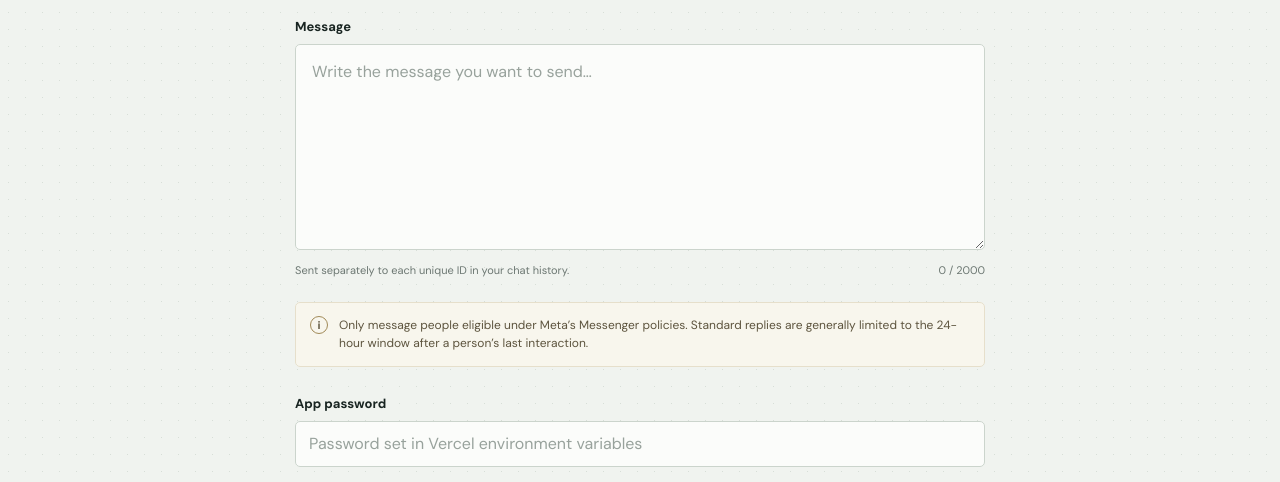
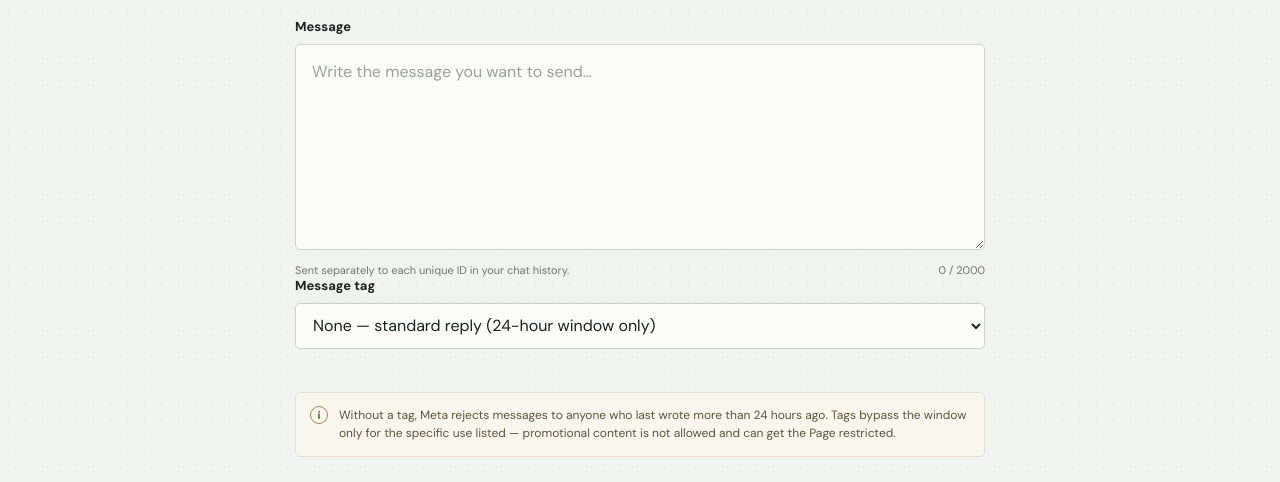
Before and after one commit to johnaungkhant/chat_reply, a website: page index.html in a window 1280 px wide. Shown: the part 268-750 px from the top of the page. Drawn offline with Linux system fonts and the light colour scheme; no server answers.

Commit message:
outboundlimit

```diff
--- a/index.html
+++ b/index.html
@@ -39,9 +39,17 @@
             <span id="character-count">0 / 2000</span>
           </div>
 
+          <label class="field-label" for="message-tag">Message tag</label>
+          <select id="message-tag" name="message-tag">
+            <option value="">None — standard reply (24-hour window only)</option>
+            <option value="CONFIRMED_EVENT_UPDATE">CONFIRMED_EVENT_UPDATE — event the user registered for</option>
+            <option value="POST_PURCHASE_UPDATE">POST_PURCHASE_UPDATE — order / shipping update</option>
+            <option value="ACCOUNT_UPDATE">ACCOUNT_UPDATE — account status change</option>
+          </select>
+
           <div class="policy-note" role="note">
             <span class="note-mark" aria-hidden="true">i</span>
-            <p>Only message people eligible under Meta’s Messenger policies. Standard replies are generally limited to the 24-hour window after a person’s last interaction.</p>
+            <p>Without a tag, Meta rejects messages to anyone who last wrote more than 24 hours ago. Tags bypass the window only for the specific use listed — promotional content is not allowed and can get the Page restricted.</p>
           </div>
 
           <label class="field-label password-label" for="app-password">App password</label>
@@ -149,7 +157,7 @@
         try {
           const result = await apiRequest('/api/send', {
             method: 'POST',
-            body: JSON.stringify({ message: messageInput.value })
+            body: JSON.stringify({ message: messageInput.value, tag: document.querySelector('#message-tag').value })
           });
           const summary = `Finished: ${result.sent} sent, ${result.failed} failed, ${result.total} total.`;
           setStatus(result.failed ? `${summary} First error: ${result.failures[0]?.error || 'Check Meta API settings.'}` : summary,
--- a/styles.css
+++ b/styles.css
@@ -27,7 +27,7 @@ body {
   font-family: 'DM Sans', sans-serif;
 }
 
-button, input, textarea { font: inherit; }
+button, input, textarea, select { font: inherit; }
 
 .shell {
   width: min(100% - 48px, 940px);
@@ -110,7 +110,7 @@ h1 {
 
 .field-label { display: block; margin-bottom: 9px; font-size: 13px; font-weight: 700; }
 
-textarea, input[type='password'] {
+textarea, input[type='password'], select {
   width: 100%;
   border: 1px solid #cbd4cc;
   border-radius: 5px;
@@ -121,9 +121,10 @@ textarea, input[type='password'] {
 }
 
 textarea { min-height: 165px; padding: 15px 16px; resize: vertical; line-height: 1.55; }
-input[type='password'] { height: 46px; padding: 0 13px; }
+input[type='password'], select { height: 46px; padding: 0 13px; }
+select { margin-bottom: 18px; }
 textarea::placeholder, input::placeholder { color: #98a29c; }
-textarea:focus, input:focus { border-color: var(--green); box-shadow: 0 0 0 3px rgb(23 107 82 / 12%); }
+textarea:focus, input:focus, select:focus { border-color: var(--green); box-shadow: 0 0 0 3px rgb(23 107 82 / 12%); }
 
 .field-meta { display: flex; justify-content: space-between; gap: 12px; margin-top: 8px; color: var(--muted); font-size: 11px; }
 
```
Also changed, not shown: api/send.js (+13 -2 lines).
